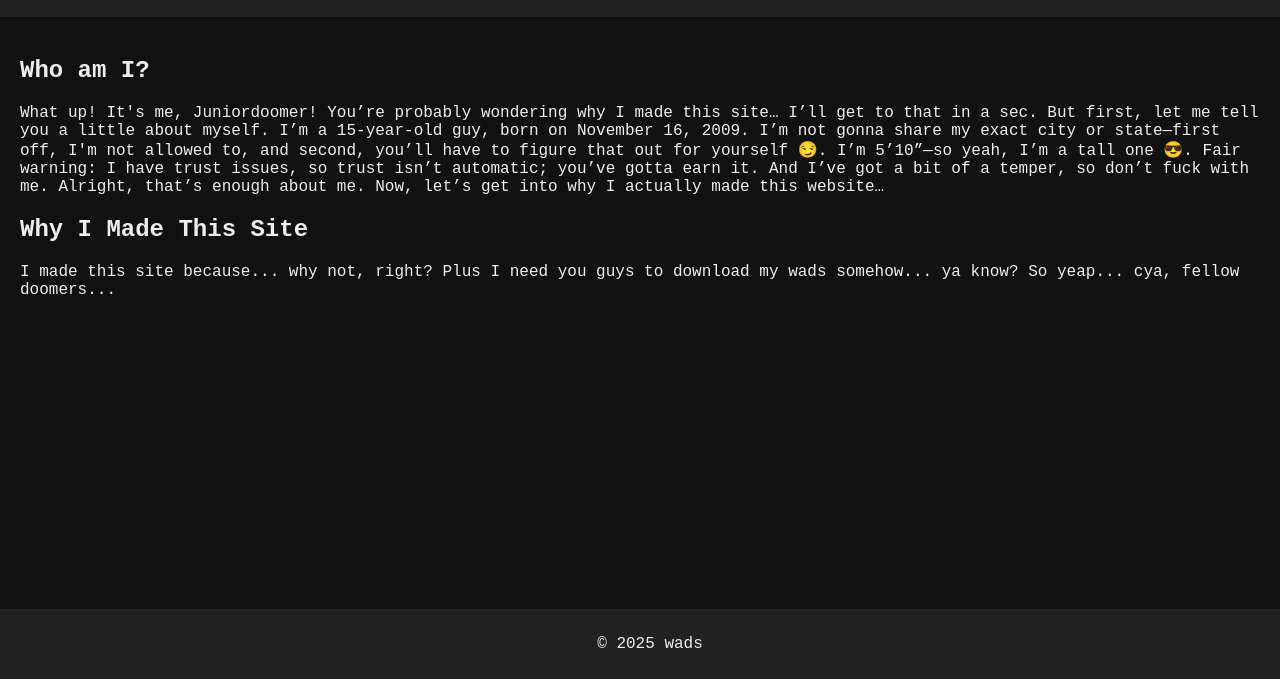
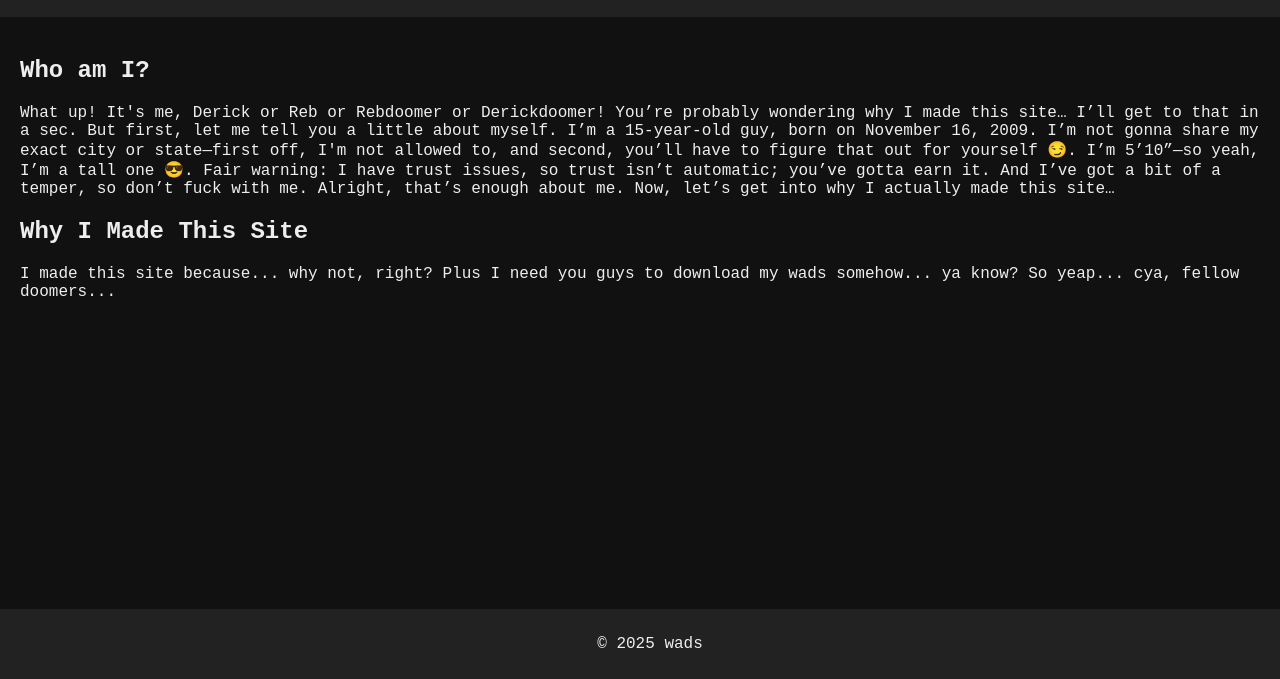
Before and after one commit to juniordoomer/juniordoomerwads, a plain HTML site: page about.html in a window 1280 px wide. Shown: the part 121-800 px from the top of the page. Drawn offline with Linux system fonts and the light colour scheme.

Commit message:
Update about.html

```diff
--- a/about.html
+++ b/about.html
@@ -17,13 +17,13 @@
 
     <main>
         <h2>Who am I?</h2>
-        <p>What up! It's me, Juniordoomer! You’re probably wondering why I made this site… I’ll get to that in a sec. But first, let me tell you a little about myself.
+        <p>What up! It's me, Derick or Reb or Rebdoomer or Derickdoomer! You’re probably wondering why I made this site… I’ll get to that in a sec. But first, let me tell you a little about myself.
 
 I’m a 15-year-old guy, born on November 16, 2009. I’m not gonna share my exact city or state—first off, I'm not allowed to, and second, you’ll have to figure that out for yourself 😏.
 
 I’m 5’10”—so yeah, I’m a tall one 😎. Fair warning: I have trust issues, so trust isn’t automatic; you’ve gotta earn it. And I’ve got a bit of a temper, so don’t fuck with me.
 
-Alright, that’s enough about me. Now, let’s get into why I actually made this website…</p>
+Alright, that’s enough about me. Now, let’s get into why I actually made this site…</p>
 
         <h2>Why I Made This Site</h2>
         <p>I made this site because... why not, right? Plus I need you guys to download my wads somehow... ya know? So yeap... cya, fellow doomers...</p>
```
